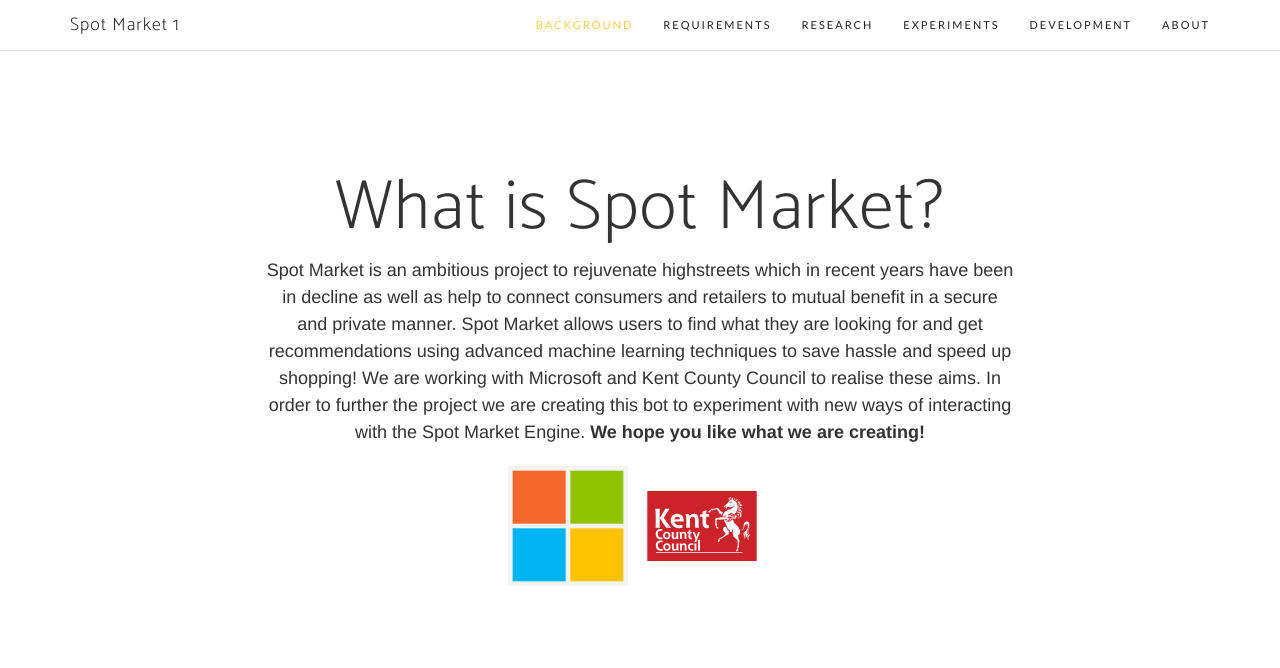
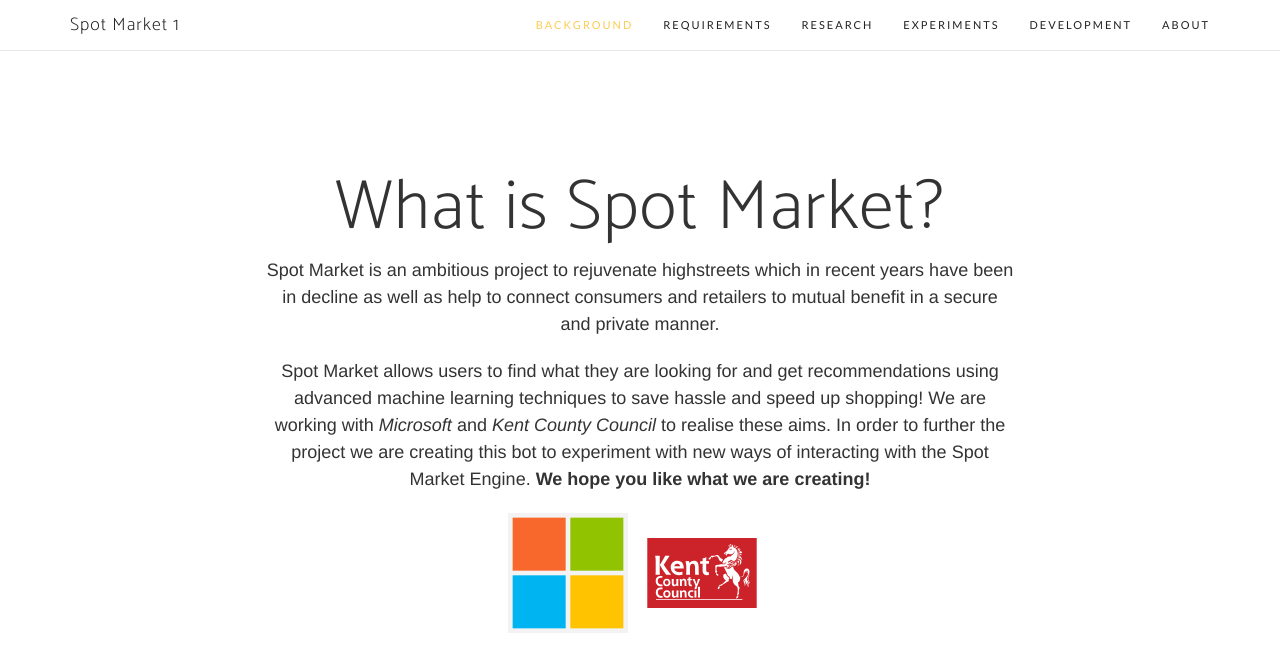
Before and after one commit to Thalexander/sm1-site, a Jekyll site: the page built from index.html, in a window 1280 px wide and 900 px high, scrolled down 880 px, cut to the strip 0-732 px from the top of the window. Shown: the top 668 px of the strip. Built offline with Jekyll 4.4.1, drawn with Linux system fonts in a browser that asks for light colours; nearby versions of some CDN libraries; some web fonts are replaced; the list of posts is cut into pages by our own code.

```diff
--- a/_includes/background.html
+++ b/_includes/background.html
@@ -3,7 +3,7 @@
         <div class="row">
             <div class="col-md-8 col-md-offset-2">
                 <h2 class="section-heading">What is Spot Market?</h2>
-                <p>Spot Market is an ambitious project to rejuvenate highstreets which in recent years have been in decline as well as help to connect consumers and retailers to mutual benefit in a secure and private manner. Spot Market allows users to find what they are looking for and get recommendations using advanced machine learning techniques to save hassle and speed up shopping! We are working with Microsoft and Kent County Council to realise these aims. In order to further the project we are creating this bot to experiment with new ways of interacting with the Spot Market Engine. <b>We hope you like what we are creating!</b></p>
+                <p>Spot Market is an ambitious project to rejuvenate highstreets which in recent years have been in decline as well as help to connect consumers and retailers to mutual benefit in a secure and private manner.</p><p>Spot Market allows users to find what they are looking for and get recommendations using advanced machine learning techniques to save hassle and speed up shopping! We are working with <em>Microsoft</em> and <em>Kent County Council</em> to realise these aims. In order to further the project we are creating this bot to experiment with new ways of interacting with the Spot Market Engine. <b>We hope you like what we are creating!</b></p>
                 <div class="badges">
                     <a class="badge-link" href="http://microsoft.com"><img src="{{ "/img/Microsoft_logo.svg" | relative_url }}" alt=""></a>
                     <a class="badge-link" href="http://kent.gov.uk"><img src="{{ "/img/kent-county-council.svg" | relative_url }}" alt=""></a>
```
